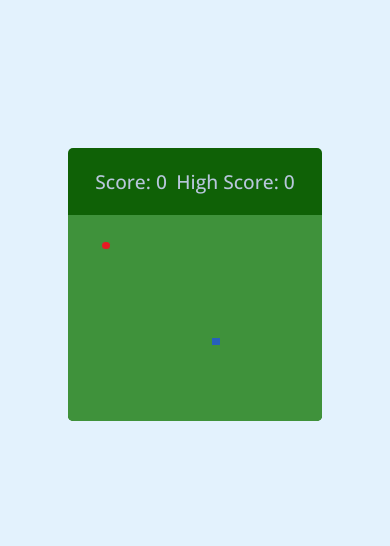
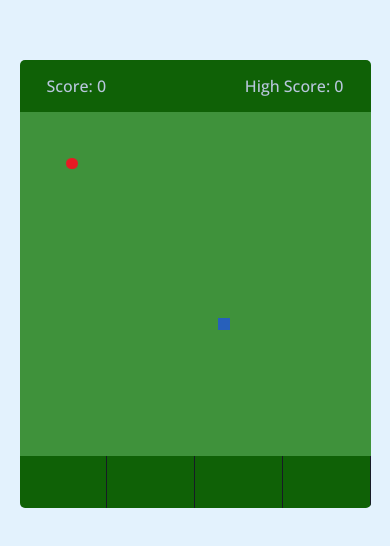
Before and after one commit to ikshityedidha/Snake-Game, a plain HTML site: page index.html in a window 390 px wide. Shown: the part 138-684 px from the top of the page. Drawn offline with nearby package versions, Linux system fonts and the light colour scheme.

Commit message:
second commit

```diff
--- a/design.css
+++ b/design.css
@@ -76,3 +76,20 @@ body {
   cursor: pointer;
   border-right: 1px solid #171B26;
 }
+@media screen and (max-width: 800px) {
+  .wrapper {
+    width: 90vmin;
+    height: 115vmin;
+  }
+  .game-details {
+    font-size: 1rem;
+    padding: 15px 27px;
+  }
+  .controls {
+    display: flex;
+  }
+  .controls i {
+    padding: 15px 0;
+    font-size: 1rem;
+  }
+}
```
